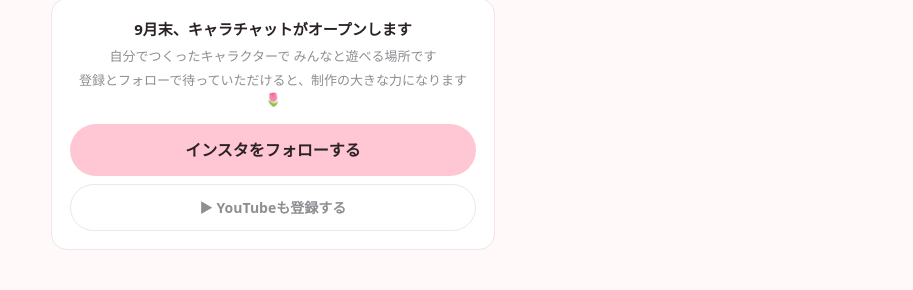
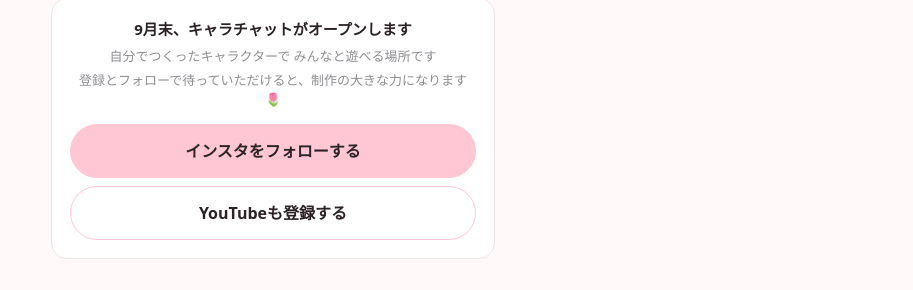
Before and after one commit to layover-lab/layover-lounge, a Next.js app: page /cheer in a window 1280 px wide. Shown: the part 652-942 px from the top of the page, without its empty margins (367-1280 px from the left). Built offline with nearby package versions, Linux system fonts and the light colour scheme; no server answers; the database is empty.

Commit message:
응원 방 카피·버튼 정리 · 언어 버튼 · 유튜브 구독 · 색깔별 개수 · 멤버 목록

```diff
--- a/app/cheer/page.tsx
+++ b/app/cheer/page.tsx
@@ -309,16 +309,24 @@
   padding: '0 18px', borderRadius: 'var(--radius-full)', border: 'none',
   background: 'var(--color-primary)', fontWeight: 600, cursor: 'pointer',
 }
+/* 두 버튼은 글꼴·크기·높이를 같게 두고, 위계는 채움 여부로만 만듭니다 */
+const ctaBase: CSSProperties = {
+  display: 'block', padding: '14px 18px', borderRadius: 'var(--radius-full)',
+  color: 'var(--color-text)', fontSize: 16, fontWeight: 700,
+  textDecoration: 'none', textAlign: 'center',
+}
+
 const ctaBtn: CSSProperties = {
-  display: 'block', padding: '14px 18px', borderRadius: 'var(--radius-full)',
-  background: 'var(--color-primary)', color: 'var(--color-text)',
-  fontWeight: 700, textDecoration: 'none',
+  ...ctaBase,
+  background: 'var(--color-primary)',
+  border: '1.5px solid var(--color-primary)',
 }
+/* 회색 글씨로 두면 「지금 못 누르는 버튼」처럼 보입니다 */
 const ctaGhost: CSSProperties = {
-  display: 'block', marginTop: 8, padding: '12px 18px',
-  borderRadius: 'var(--radius-full)',
-  border: '1px solid #F2E4E8', background: 'var(--color-surface)',
-  color: 'var(--color-text-sub)', fontSize: 14, fontWeight: 600, textDecoration: 'none',
+  ...ctaBase,
+  marginTop: 8,
+  background: 'var(--color-surface)',
+  border: '1.5px solid var(--color-primary)',
 }
 
 const linkBtn: CSSProperties = {
--- a/messages/ja.json
+++ b/messages/ja.json
@@ -46,7 +46,7 @@
     "sending": "のこしています…",
     "cooldown": "少しあとで もういちど のこせます",
     "tooMany": "きょうは じゅうぶん のこしてくれました。また あとで どうぞ",
-    "notifyYoutube": "▶ YouTubeも登録する",
+    "notifyYoutube": "YouTubeも登録する",
     "noticeColor": "ここでは色だけで呼びます —「イエロー」みたいに 😉",
     "notifyLead": "自分でつくったキャラクターで みんなと遊べる場所です"
   }
--- a/messages/ko.json
+++ b/messages/ko.json
@@ -46,7 +46,7 @@
     "sending": "남기는 중…",
     "cooldown": "잠깐만요, 조금 뒤에 다시 남길 수 있어요",
     "tooMany": "오늘은 충분히 남기셨어요. 조금 뒤에 다시 와주세요",
-    "notifyYoutube": "▶ 유튜브도 구독하기",
+    "notifyYoutube": "유튜브도 구독하기",
     "noticeColor": "여기선 색깔로만 불러요 — 「노랑이」처럼요 😉",
     "notifyLead": "멤놀방은 내가 만든 캐릭터로 다 같이 노는 방이에요"
   }
```
